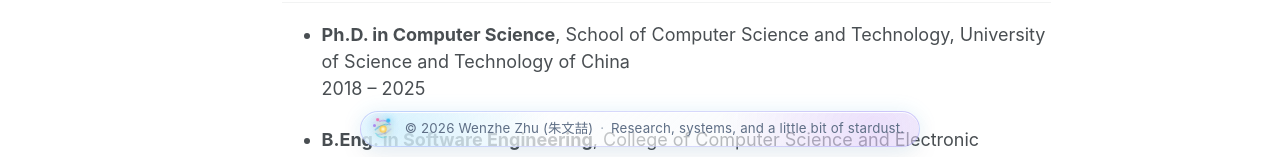
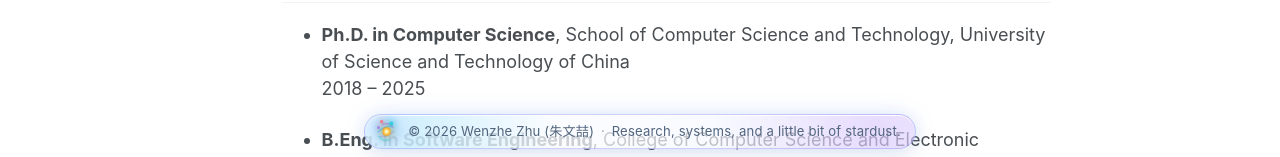
Before and after one commit to wzhzhu/wzhzhu.github.io, a Jekyll site: the page built from _pages/about.md, in a window 1280 px wide and 1400 px high, scrolled down 575 px. Shown: the part 1224-1381 px from the top of the window. Built offline with Jekyll 4.4.1, drawn with Linux system fonts in a browser that asks for light colours; a style sheet for code colours, icons or effects is not loaded.

Commit message:
Update main.scss

```diff
--- a/assets/css/main.scss
+++ b/assets/css/main.scss
@@ -405,3 +405,91 @@ body .page__footer::after {
     font-size: 0.68rem !important;
   }
 }
+
+/* =========================================================
+   Final polish for cosmic footer
+   ========================================================= */
+
+footer#cosmic-footer {
+  margin-top: 0.75rem !important;
+  padding-bottom: 0.5rem !important;
+}
+
+footer#cosmic-footer > div#cosmic-footer-chip {
+  min-height: 32px !important;
+  padding: 0.24rem 0.78rem 0.24rem 0.5rem !important;
+
+  border: 1px solid rgba(99, 102, 241, 0.30) !important;
+
+  background:
+    radial-gradient(circle at 7% 50%, rgba(56, 189, 248, 0.24), transparent 30%),
+    radial-gradient(circle at 93% 50%, rgba(168, 85, 247, 0.18), transparent 32%),
+    linear-gradient(135deg, rgba(255, 255, 255, 0.86), rgba(235, 242, 255, 0.58)) !important;
+
+  box-shadow:
+    0 8px 24px rgba(15, 23, 42, 0.055),
+    inset 0 1px 0 rgba(255, 255, 255, 0.92),
+    0 0 18px rgba(56, 189, 248, 0.14),
+    0 0 28px rgba(168, 85, 247, 0.08) !important;
+}
+
+footer#cosmic-footer div#cosmic-footer-text {
+  color: #52657d !important;
+  font-size: 0.73rem !important;
+}
+
+footer#cosmic-footer div#cosmic-footer-text span.cf-sep {
+  color: #8ea0b5 !important;
+}
+
+/* Make the icon sharper and more neon */
+footer#cosmic-footer div#cosmic-footer-icon {
+  filter:
+    drop-shadow(0 0 5px rgba(56, 189, 248, 0.65))
+    drop-shadow(0 0 10px rgba(168, 85, 247, 0.28)) !important;
+}
+
+footer#cosmic-footer div#cosmic-footer-icon span.cf-core {
+  width: 6.5px !important;
+  height: 6.5px !important;
+  margin-left: -3.25px !important;
+  margin-top: -3.25px !important;
+
+  background: radial-gradient(circle, #ffffff 0%, #fde68a 28%, #f59e0b 72%, #fb7185 100%) !important;
+
+  box-shadow:
+    0 0 8px rgba(245, 158, 11, 0.95),
+    0 0 14px rgba(56, 189, 248, 0.48),
+    0 0 22px rgba(168, 85, 247, 0.25) !important;
+}
+
+footer#cosmic-footer div#cosmic-footer-icon span.cf-ring-1 {
+  border-top-color: rgba(56, 189, 248, 0.95) !important;
+  border-bottom-color: rgba(129, 140, 248, 0.55) !important;
+}
+
+footer#cosmic-footer div#cosmic-footer-icon span.cf-ring-2 {
+  border-left-color: rgba(168, 85, 247, 0.78) !important;
+  border-right-color: rgba(34, 211, 238, 0.72) !important;
+}
+
+footer#cosmic-footer div#cosmic-footer-icon span.cf-dot-1 {
+  background: #22d3ee !important;
+  box-shadow:
+    0 0 6px rgba(34, 211, 238, 0.95),
+    0 0 12px rgba(34, 211, 238, 0.45) !important;
+}
+
+footer#cosmic-footer div#cosmic-footer-icon span.cf-dot-2 {
+  background: #a78bfa !important;
+  box-shadow:
+    0 0 6px rgba(167, 139, 250, 0.95),
+    0 0 12px rgba(167, 139, 250, 0.42) !important;
+}
+
+footer#cosmic-footer div#cosmic-footer-icon span.cf-dot-3 {
+  background: #fb7185 !important;
+  box-shadow:
+    0 0 6px rgba(251, 113, 133, 0.88),
+    0 0 12px rgba(251, 113, 133, 0.34) !important;
+}
```
